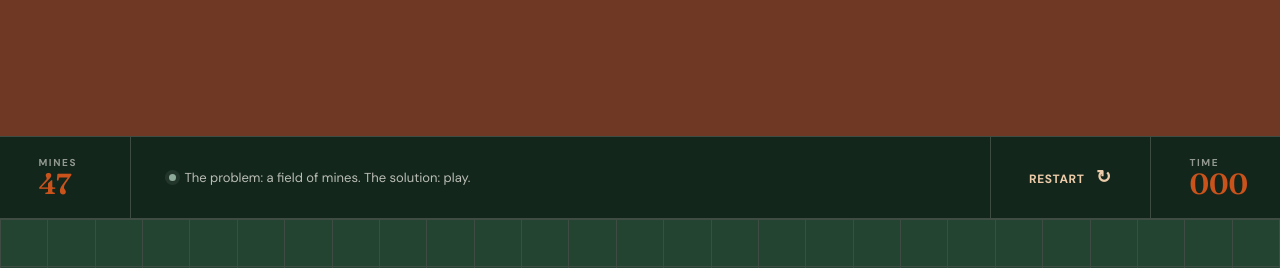
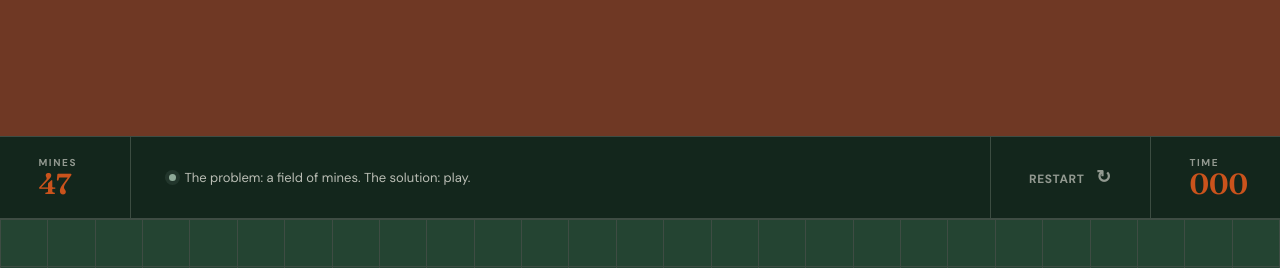
Before and after one commit to sethjeffery/sethjeffery, a React (Vite) app: page / in a window 1280 px wide. Shown: the part 3580-3848 px from the top of the page. Built offline with nearby package versions, Linux system fonts and the light colour scheme.

Commit message:
fix color on minesweeper toolbar

```diff
--- a/src/components/Minesweeper.module.css
+++ b/src/components/Minesweeper.module.css
@@ -73,7 +73,7 @@
 .toolbar > button {
   padding: 0 clamp(20px, 3vw, 42px);
   border: 0;
-  color: var(--paper);
+  color: rgba(251, 248, 240, 0.55);
   background: transparent;
   cursor: pointer;
   font-size: 12px;
@@ -84,7 +84,7 @@
 
 .toolbar > button:hover,
 .toolbar > button:focus-visible {
-  color: #13261c;
+  color: white;
   outline: 0;
   background: var(--orange);
 }
```
